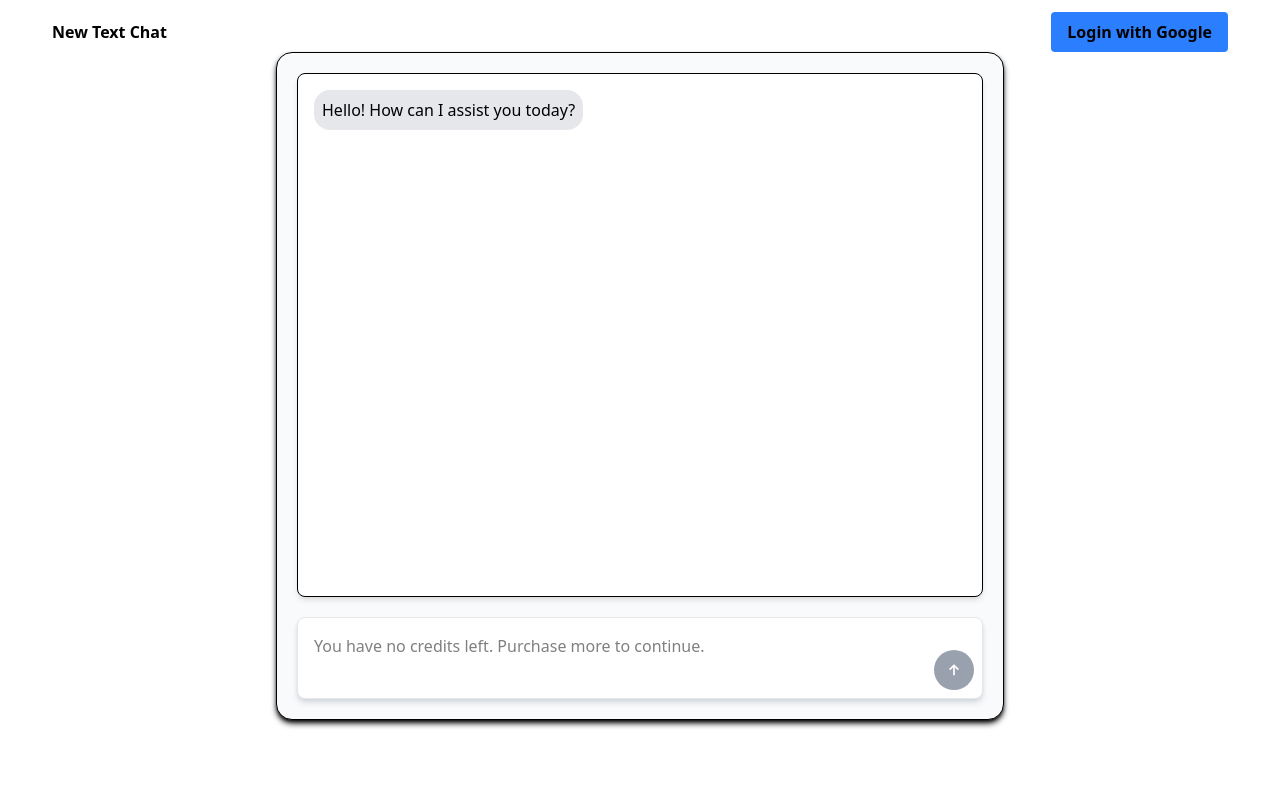
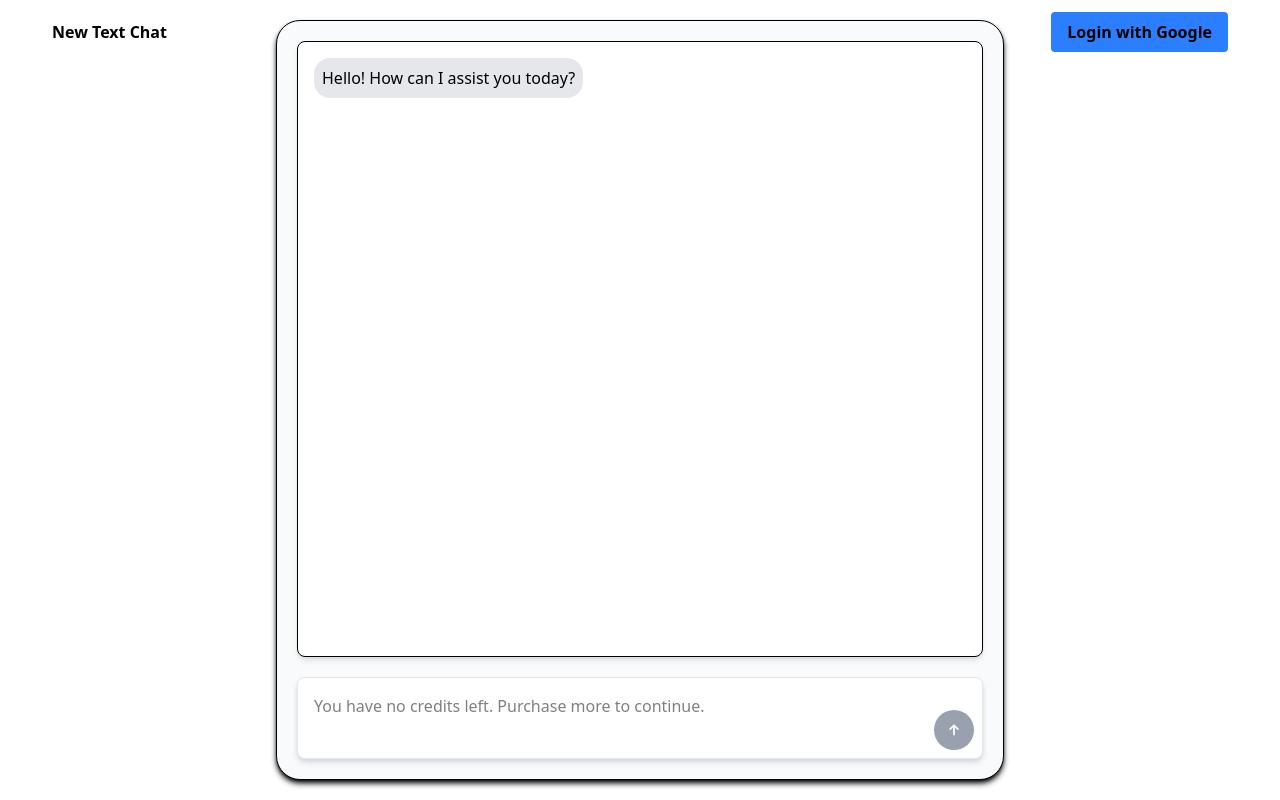
Before and after one commit to LiamTalisic/ChatbotSite, a React (Vite) app: page / in a window 1280 px wide. Built offline with nearby package versions, Linux system fonts and the light colour scheme; no server answers.

Commit message:
modified:   package-lock.json 	modified:   package.json 	modified:   src/App.jsx 	modified:   src/components/Chat.jsx 	modified:   src/components/ChatHistory.jsx 	modified:   src/components/ChatInput.jsx 	modified:   src/components/Navbar.jsx 	modified:   src/index.css

```diff
--- a/package.json
+++ b/package.json
@@ -17,6 +17,7 @@
     "postcss": "^8.5.1",
     "react": "^19.0.0",
     "react-dom": "^19.0.0",
+    "react-markdown": "^9.0.3",
     "tailwindcss": "^4.0.6"
   },
   "devDependencies": {
--- a/src/App.jsx
+++ b/src/App.jsx
@@ -9,7 +9,9 @@ function App() {
       <Navbar/>
 
       {/* Centered Content */}
-      <div className="flex flex-col w-full h-[90vh] items-center justify-center min-h-[400px]">
+
+
+      <div className="flex flex-col items-center justify-center min-h-[400px] h-[100vh] ">
         <div className="SizedDiv">
           <Chat />
 
--- a/src/components/Chat.jsx
+++ b/src/components/Chat.jsx
@@ -21,9 +21,9 @@ const Chat = () => {
     };
 
     return (
-        <div className="flex flex-col p-5 mx-5 border rounded-2xl shadow-md shadow-black bg-gray-50 justify-between chatBox">
+        <div className="flex flex-col p-5 m-5 border rounded-3xl shadow-md shadow-black bg-gray-50 justify-between h-full max-h-[95vh] chatbox">
             <ChatHistory messages={messages} />
-            <ChatInput onSendMessage={handleSendMessage} />
+            <ChatInput onSendMessage={handleSendMessage} setMessages={setMessages} />
         </div>
     );
 };
--- a/src/components/ChatHistory.jsx
+++ b/src/components/ChatHistory.jsx
@@ -1,7 +1,9 @@
-import { useEffect, useRef } from "react";
+import { useEffect, useRef, useState } from "react";
+import ReactMarkdown from "react-markdown";
 
 const ChatHistory = ({ messages }) => {
     const chatContainerRef = useRef(null);
+    const [popupImage, setPopupImage] = useState(null);
 
     // Auto-scroll to the bottom when a new message is added
     useEffect(() => {
@@ -22,25 +24,50 @@ const ChatHistory = ({ messages }) => {
                 {messages.map((message) => (
                     <div
                         key={message.id}
-                        className={`p-2 rounded-2xl max-w-[80%] break-words
+                        className={`relative p-2 rounded-2xl max-w-[80%] break-words
                             ${message.sender === "user" ? "bg-blue-500 text-white self-end" : "bg-gray-200 text-black self-start"}`}
                     >
                         {message.isImage ? (
-                            <div className="flex flex-col items-start">
-                                <p className="text-sm text-gray-600 mb-1">AI Generated Image:</p>
+                            <div className="flex flex-col items-start relative">
+
+                                <div className="flex flex-row items-start justify-between w-full mb-1">
+                                    <p className="text-sm text-gray-600 mb-1">AI Generated Image:</p>
+                                    {/* ✅ Updated Copy Button */}
+                                    {/* <button
+                                        onClick={() => handleCopyImage(message.imageUrl)}
+                                        className="px-2 bg-gray-300 text-white text-sm rounded-lg hover:bg-gray-600 duration-250"
+                                    >
+                                        COPY
+                                    </button> */}
+                                </div>
                                 <img
                                     src={message.text}
                                     alt="Generated content"
-                                    className="max-w-full rounded-lg shadow-lg"
+                                    className="max-w-full rounded-lg shadow-lg cursor-pointer transition-transform hover:scale-102 duration-250"
                                     style={{ maxHeight: "300px", objectFit: "cover" }}
+                                    onClick={() => setPopupImage(message.text)}
                                 />
                             </div>
                         ) : (
-                            <p className="whitespace-pre-wrap">{message.text}</p>
+                            <ReactMarkdown className="whitespace-pre-wrap">{message.text}</ReactMarkdown>
                         )}
                     </div>
                 ))}
             </div>
+
+            {/* ✅ Image Popup (Centered, 80% width) */}
+            {popupImage && (
+                <div
+                    className="fixed inset-0 flex items-center justify-center bg-[rgba(0,0,0,0.7)] backdrop-blur-md z-50"
+                    onClick={() => setPopupImage(null)}
+                >
+                    <img
+                        src={popupImage}
+                        alt="Enlarged preview"
+                        className="max-w-[80%] max-h-[80%] rounded-2xl shadow-lg"
+                    />
+                </div>
+            )}
         </div>
     );
 };
--- a/src/components/ChatInput.jsx
+++ b/src/components/ChatInput.jsx
@@ -4,10 +4,14 @@ import { getFirestore, doc, getDoc, onSnapshot } from "firebase/firestore";
 
 const db = getFirestore();
 
-const ChatInput = ({ onSendMessage }) => {
+const ChatInput = ({ onSendMessage, setMessages }) => {
+
     const [message, setMessage] = useState("");
     const [canChat, setCanChat] = useState(false);
     const [credits, setCredits] = useState(0); // 🔹 Track user credits
+    const [isLoading, setIsLoading] = useState(false);
+    const [isHovered, setIsHovered] = useState(false);
+    const [controller, setController] = useState(null);
     const textareaRef = useRef(null);
     const maxHeight = 150;
     const API_URL = import.meta.env.VITE_BACKEND_URL;
@@ -59,7 +63,7 @@ const ChatInput = ({ onSendMessage }) => {
         return () => unsubscribe();
     }, []);
 
-    const sendMessage = async () => {
+    const sendMessage = async (controller) => {
         const trimmedMessage = message.trim();
         if (!trimmedMessage) return;
 
@@ -77,7 +81,9 @@ const ChatInput = ({ onSendMessage }) => {
         const token = await user.getIdToken();
         if (!token) return;
 
+        setIsLoading(true);
         onSendMessage({ text: trimmedMessage, sender: "user" });
+
         setMessage("");
 
         try {
@@ -88,28 +94,77 @@ const ChatInput = ({ onSendMessage }) => {
                     "Authorization": `Bearer ${token}`,
                 },
                 body: JSON.stringify({ message: trimmedMessage }),
+                signal: controller.signal, // Attach AbortController
             });
 
             if (!response.ok) {
                 throw new Error(`Server error: ${response.status} - ${response.statusText}`);
             }
 
-            const data = await response.json();
+            // ✅ Parse first response message (metadata)
+            const reader = response.body.getReader();
+            const decoder = new TextDecoder();
+            let botMessage = { id: Date.now(), text: "", sender: "bot", isImage: false };
 
-            if (data.imageUrl) {
-                onSendMessage({ text: data.imageUrl, sender: "bot", isImage: true });
-            } else if (data.reply) {
-                onSendMessage({ text: data.reply, sender: "bot" });
+            // ✅ Read metadata first (checks if it's an image)
+            const { value, done } = await reader.read();
+            const firstChunk = decoder.decode(value, { stream: true });
+
+            try {
+                const metadata = JSON.parse(firstChunk.replace("data: ", "").trim());
+                if (metadata.isImage) {
+                    setMessages((prevMessages) => [
+                        ...prevMessages,
+                        { id: Date.now(), text: metadata.imageUrl, sender: "bot", isImage: true },
+                    ]);
+                    return; // ✅ Stop processing further, since it's an image.
+                }
+            } catch (error) {
+                console.error("Metadata parsing error:", error);
             }
 
+            // ✅ If it's not an image, process streaming text
+            setMessages((prevMessages) => [...prevMessages, botMessage]);
+
+            while (true) {
+                const { value, done } = await reader.read();
+                if (done) break;
+
+                const chunk = decoder.decode(value, { stream: true });
+                try {
+                    const parsedChunk = JSON.parse(chunk.replace("data: ", "").trim());
+                    setMessages((prevMessages) =>
+                        prevMessages.map((msg) =>
+                            msg.id === botMessage.id ? { ...msg, text: msg.text + parsedChunk.text } : msg
+                        )
+                    );
                 } catch (error) {
+                    console.error("Chunk parsing error:", error);
+                }
+            }
+        } catch (error) {
+            if (error.name === "AbortError") {
+                console.log("Fetch aborted");
+            } else {
                 console.error("Error processing message:", error);
                 alert("Error communicating with the chatbot. Please try again.");
             }
+        } finally {
+            setIsLoading(false);
+        }
     };
 
+
+
     const handleSend = () => {
-        sendMessage();
+        if (isLoading && controller) {
+            controller.abort(); // Abort the fetch request
+            setIsLoading(false); // Reset loading state
+        } else {
+            const newController = new AbortController();
+            setController(newController);
+            sendMessage(newController);
+        }
     };
 
     const handleKeyPress = (e) => {
@@ -148,18 +203,54 @@ const ChatInput = ({ onSendMessage }) => {
 
                 <button
                     onClick={handleSend}
-                className={`ml-2 w-10 h-10 text-white rounded-full flex items-center justify-center duration-200 ${
-                    credits === 0 ? "bg-gray-400 cursor-not-allowed" : "bg-blue-600 hover:bg-blue-400"
-                }`}
+                    onMouseEnter={() => setIsHovered(true)}
+                    onMouseLeave={() => setIsHovered(false)}
+                    className={`relative ml-2 w-10 h-10 text-white rounded-full flex items-center justify-center
+                        transition-all duration-300 ease-in-out
+                        ${credits === 0 ? "bg-gray-400 cursor-not-allowed" : isLoading ? "bg-blue-600 hover:bg-blue-400" : "bg-blue-600 hover:bg-blue-400"}
+                    `}
                     disabled={credits === 0}
                 >
+                    {/* Icon container */}
+                    <div className="relative w-6 h-6 flex items-center justify-center">
+                        {/* Stop icon (fades in on hover) */}
+                    <svg
+                        width="24"
+                        height="24"
+                        viewBox="0 0 24 24"
+                        fill="none"
+                        xmlns="http://www.w3.org/2000/svg"
+                        className={`absolute transition-opacity duration-300 transform scale-95 ${
+                            isLoading && isHovered ? "opacity-100 scale-100" : "opacity-0 scale-90"
+                        }`}
+                    >
+                        {/* Rounded stop icon */}
+                        <rect x="6" y="6" width="12" height="12" fill="currentColor" rx="3" ry="3" />
+                    </svg>
+
+
+                        {/* Rotating loader (fades out on hover) */}
+                        <svg
+                            className={`absolute animate-spin transition-opacity duration-300 transform scale-95 ${
+                                isLoading && !isHovered ? "opacity-100 scale-100" : "opacity-0 scale-90"
+                            }`}
+                            viewBox="0 0 24 24"
+                            fill="none"
+                        >
+                            <circle cx="12" cy="12" r="10" stroke="currentColor" strokeWidth="4"></circle>
+                            <path fill="currentColor" d="M4 12a8 8 0 018-8"></path>
+                        </svg>
+
+                        {/* Send icon (only visible when idle) */}
                         <svg
                             width="24"
                             height="24"
                             viewBox="0 0 32 32"
                             fill="none"
                             xmlns="http://www.w3.org/2000/svg"
-                    className="w-6 h-6"
+                            className={`absolute transition-opacity duration-300 transform scale-95 ${
+                                isLoading ? "opacity-0 scale-90" : "opacity-100 scale-100"
+                            }`}
                         >
                             <path
                                 fillRule="evenodd"
@@ -168,7 +259,9 @@ const ChatInput = ({ onSendMessage }) => {
                                 fill="currentColor"
                             />
                         </svg>
+                    </div>
                 </button>
+
         </div>
     );
 };
--- a/src/components/Navbar.jsx
+++ b/src/components/Navbar.jsx
@@ -29,7 +29,7 @@ function NavBar() {
                         await setDoc(userRef, {
                             uid: authUser.uid,
                             email: authUser.email,
-                            credits: 5,  // 🔹 New users get 10 free credits
+                            credits: 4,  // 🔹 New users get 4 free credits
                             canChat: true, // 🔹 Allow chat by default
                             stripeCustomerId: "", // 🔹 Will be filled when first payment is made
                             lastPaymentDate: "", // 🔹 Will update when a payment is made
--- a/src/index.css
+++ b/src/index.css
@@ -2,9 +2,15 @@
 
 :root {
   --BorderColor: rgba(200, 0, 0, 0.836);
+
+
 }
 
 body {
+  margin: 0;
+  height: 100%;
+  display: flex;
+  flex-direction: column;
   caret-color: rgba(0, 0, 0, 0);
 }
 
@@ -12,17 +18,17 @@ textarea {
   caret-color: rgba(0, 0, 0, 1);
 }
 
-.chatBox {
-  height: 100vh;
-
+.chatbox {
+  height: 100%;
+  margin-top: 0;
 }
 
 .SizedDiv {
   display: flex;
   flex-direction: column;
-  gap: 1.25rem;
+
   width: 100%;
-  height: 100%;
+  height: 100vh;
 }
 
 /* Small screens (min-width: 400px) */
@@ -32,8 +38,8 @@ textarea {
 
   }
 
-  .chatBox {
-    margin-top: 3.75rem;
+  .chatbox {
+    margin-top: 3.5rem;
   }
 }
 
@@ -43,7 +49,8 @@ textarea {
     width: 60%;
   }
 
-  .chatBox {
-    margin-top: 3.25rem;
+  .chatbox {
+    height: 100%;
+    margin-top: 1.25rem;
   }
 }
```
Also changed, not shown: 1 other file (tests, documents, lock files or other folders). Lines whose indentation alone changed are shown as unchanged.
